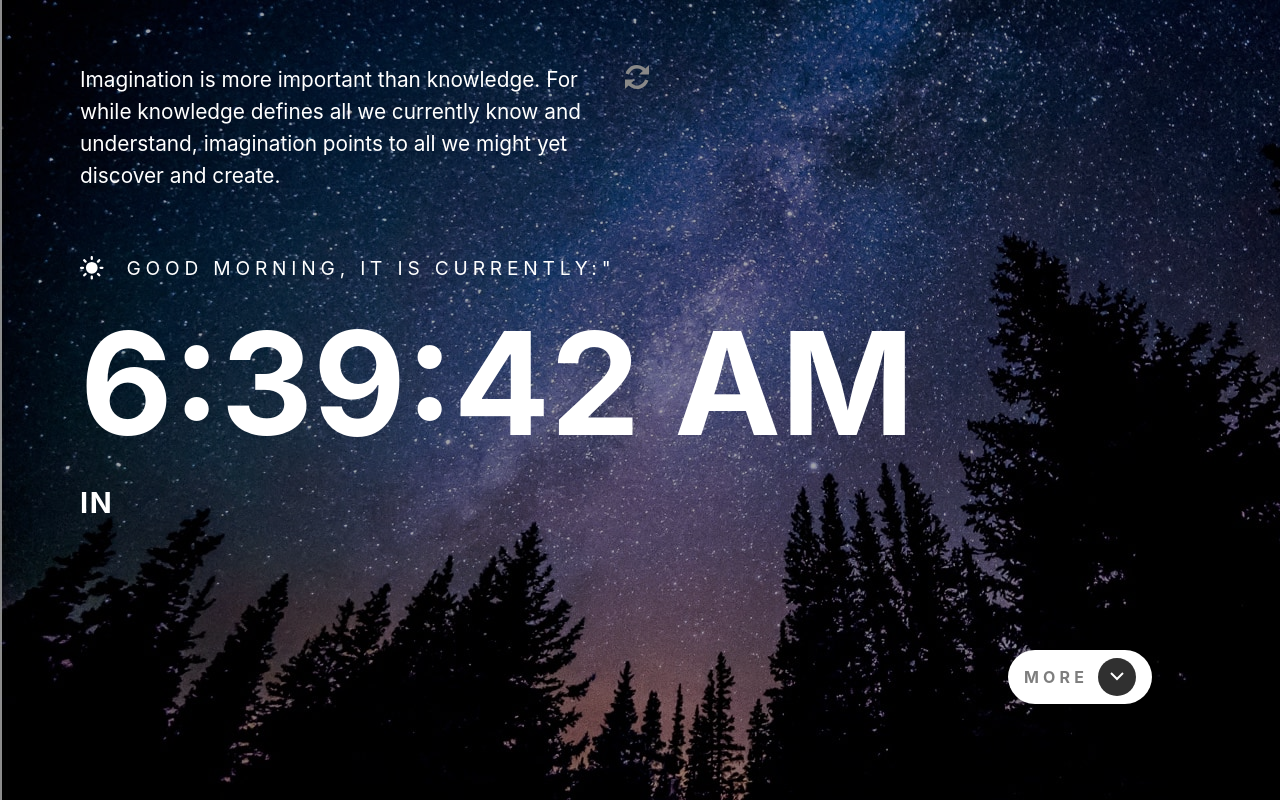
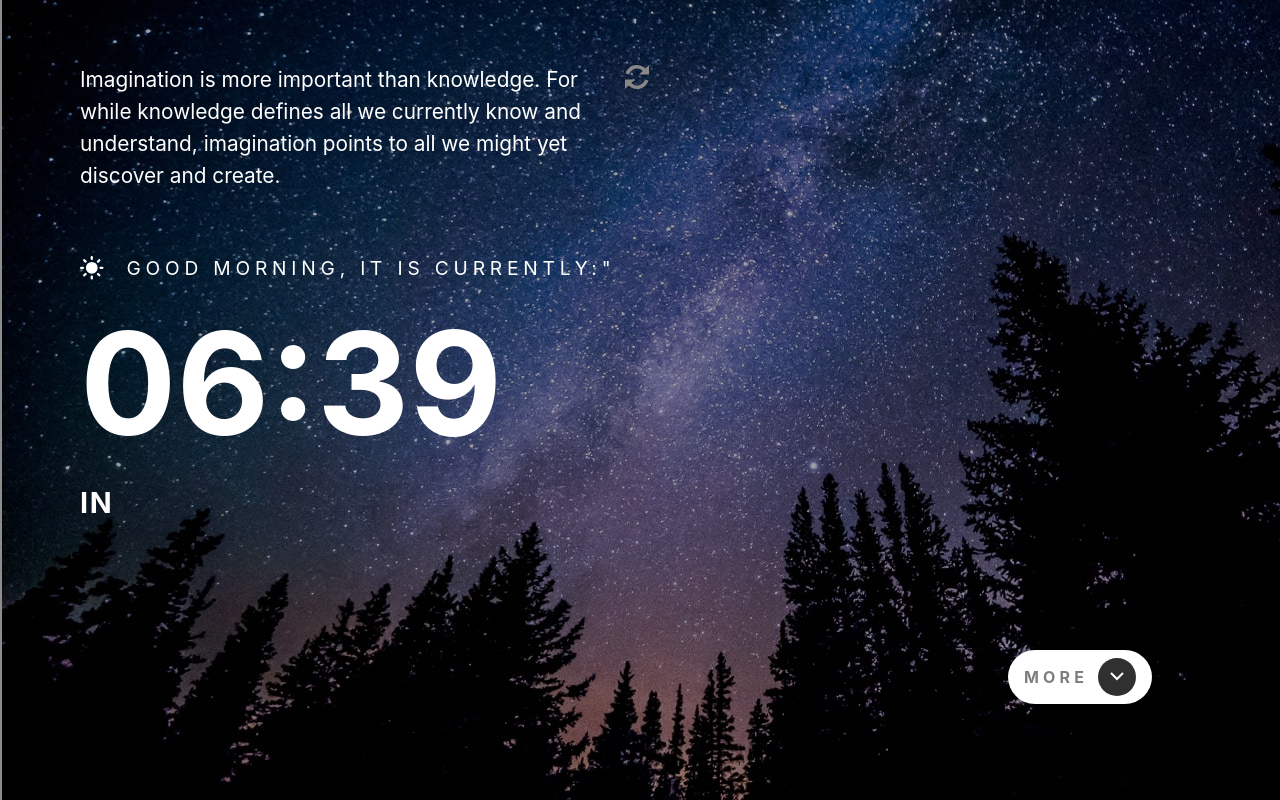
Before and after one commit to chiomaubaezuonu/clock-app, a React (Create React App) app: page / in a window 1280 px wide. Built offline with nearby package versions, Linux system fonts and the light colour scheme; no server answers.

Commit message:
Added code to omit the AM/PM and seconds from the timer.

```diff
--- a/src/App.tsx
+++ b/src/App.tsx
@@ -73,7 +73,7 @@ function App() {
 
   useEffect(() => {
     const intervalId = setInterval(() => {
-      const newTime = new Date().toLocaleTimeString();
+      const newTime = new Date().toLocaleTimeString([], {hour: '2-digit', minute: '2-digit'}).replace('PM', "").replace('AM', "");
       setTime(newTime);
     }, 1000); // Update time every second (1000 milliseconds)
 
```
